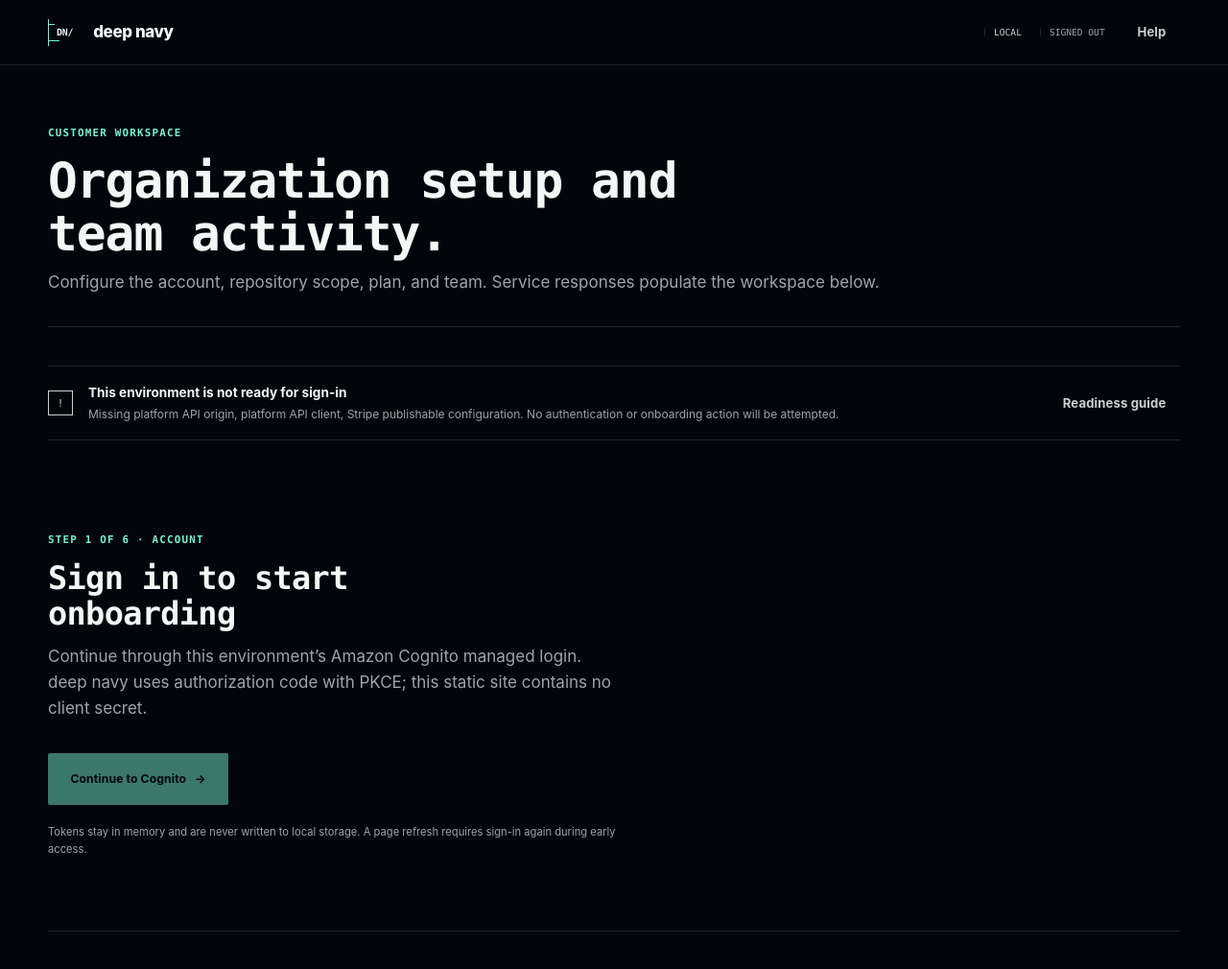
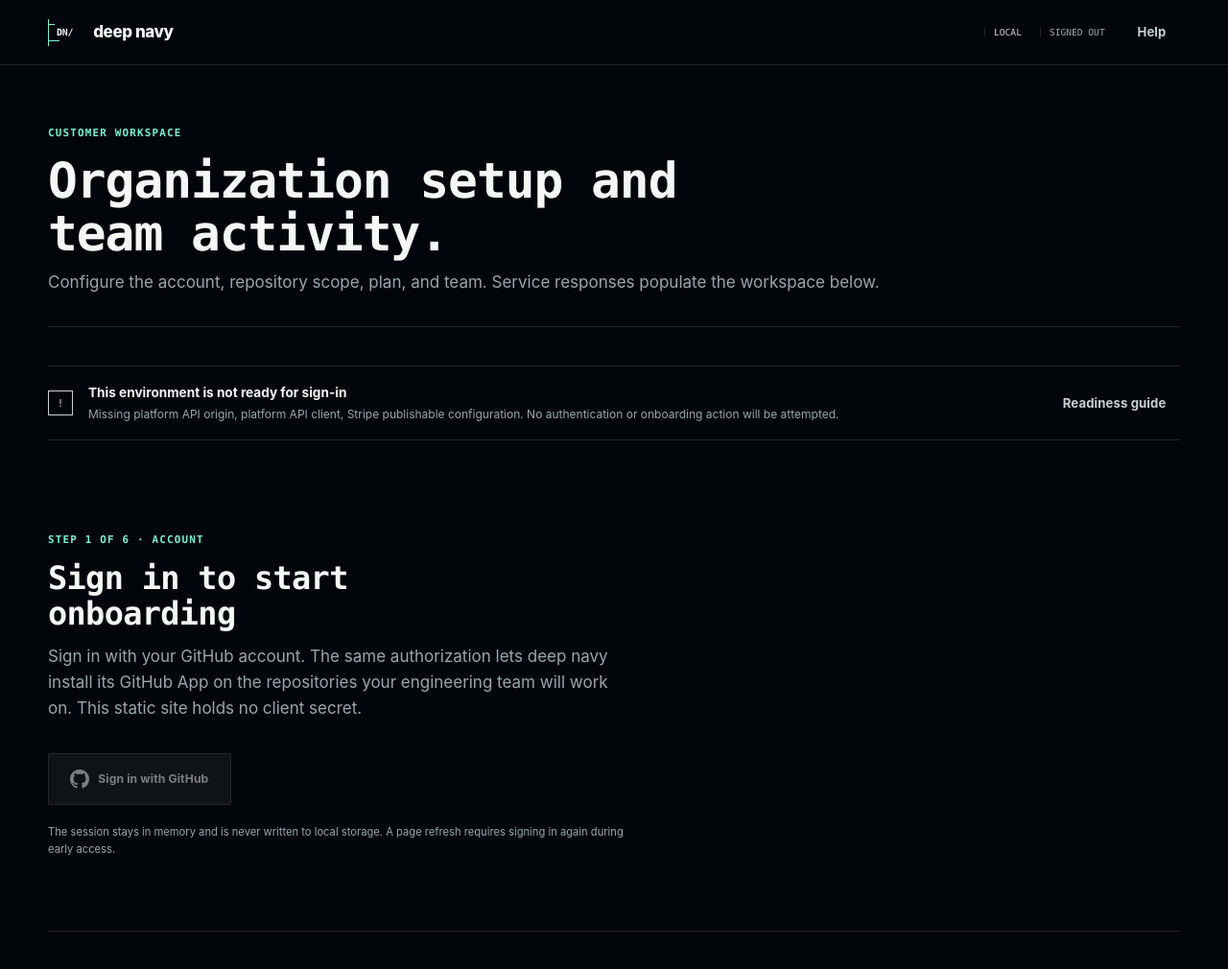
Before and after one commit to deep-navy/deep-navy-site, a Jekyll site: the page built from app/index.html, in a window 1280 px wide and 1071 px high. Shown: the top 1010 px of the window at 96% size. Built offline with Jekyll 4.4.1, drawn with Linux system fonts in a browser that asks for light colours.

Commit message:
site: use the standard "Sign in with GitHub" button
The sign-in button still read "Continue to Cognito" (only the click logic had
moved to GitHub). Replace it with GitHub's brand button: the unmodified white
Invertocat mark + "Sign in with GitHub" on GitHub's near-black surface, per
brand.github.com (mark shown in white only, not recolored/distorted, kept no
more prominent than the deep navy wordmark). Update the card copy to describe
GitHub sign-in instead of Cognito/PKCE.

Co-Authored-By: Claude Opus 4.8 (1M context) <noreply@anthropic.com>
Claude-Session: https://claude.ai/code/session_019NsJaQZrSKtNDsWuJFNfSS

```diff
--- a/_includes/app-shell.html
+++ b/_includes/app-shell.html
@@ -28,9 +28,12 @@
       <span class="signed-out-mark" aria-hidden="true">↗</span>
       <span class="eyebrow">Step 1 of 6 · Account</span>
       <h2 id="sign-in-title">Sign in to start onboarding</h2>
-      <p>Continue through this environment’s Amazon Cognito managed login. deep navy uses authorization code with PKCE; this static site contains no client secret.</p>
-      <button class="button button-primary button-large" type="button" data-sign-in>Continue to Cognito <span aria-hidden="true">→</span></button>
-      <p class="security-note">Tokens stay in memory and are never written to local storage. A page refresh requires sign-in again during early access.</p>
+      <p>Sign in with your GitHub account. The same authorization lets deep navy install its GitHub App on the repositories your engineering team will work on. This static site holds no client secret.</p>
+      <button class="button button-github button-large" type="button" data-sign-in>
+        <svg class="github-mark" width="20" height="20" viewBox="0 0 16 16" role="img" aria-hidden="true" focusable="false"><path fill="currentColor" d="M8 0C3.58 0 0 3.58 0 8c0 3.54 2.29 6.53 5.47 7.59.4.07.55-.17.55-.38 0-.19-.01-.82-.01-1.49-2.01.37-2.53-.49-2.69-.94-.09-.23-.48-.94-.82-1.13-.28-.15-.68-.52-.01-.53.63-.01 1.08.58 1.23.82.72 1.21 1.87.87 2.33.66.07-.52.28-.87.51-1.07-1.78-.2-3.64-.89-3.64-3.95 0-.87.31-1.59.82-2.15-.08-.2-.36-1.02.08-2.12 0 0 .67-.21 2.2.82a7.65 7.65 0 0 1 2-.27c.68 0 1.36.09 2 .27 1.53-1.04 2.2-.82 2.2-.82.44 1.1.16 1.92.08 2.12.51.56.82 1.27.82 2.15 0 3.07-1.87 3.75-3.65 3.95.29.25.54.73.54 1.48 0 1.07-.01 1.93-.01 2.2 0 .21.15.46.55.38A8.013 8.013 0 0 0 16 8c0-4.42-3.58-8-8-8Z"/></svg>
+        Sign in with GitHub
+      </button>
+      <p class="security-note">The session stays in memory and is never written to local storage. A page refresh requires signing in again during early access.</p>
     </div>
   </section>
 
--- a/assets/css/main.css
+++ b/assets/css/main.css
@@ -147,6 +147,12 @@ p { color: var(--muted); }
 .button-secondary:hover { border-color: rgba(121, 242, 210, .5); background: var(--navy-750); }
 .button-quiet { color: var(--muted-bright); background: transparent; }
 .button-quiet:hover { color: var(--ink); background: var(--navy-800); }
+/* "Sign in with GitHub" — GitHub brand button: unmodified white Invertocat on
+   GitHub's near-black surface, per brand.github.com (mark shown white/black only,
+   not recolored, kept no more prominent than the deep navy wordmark). */
+.button-github { color: #ffffff; background: #1f2328; border: 1px solid rgba(244, 247, 245, .2); }
+.button-github:hover { background: #2b3138; border-color: rgba(244, 247, 245, .38); }
+.github-mark { flex: 0 0 auto; }
 .button-small { min-height: 44px; padding: .55rem .85rem; font-size: .82rem; }
 .button-large { min-height: 54px; padding: .9rem 1.4rem; }
 .button-row { display: flex; flex-wrap: wrap; align-items: center; gap: .8rem; }
```
